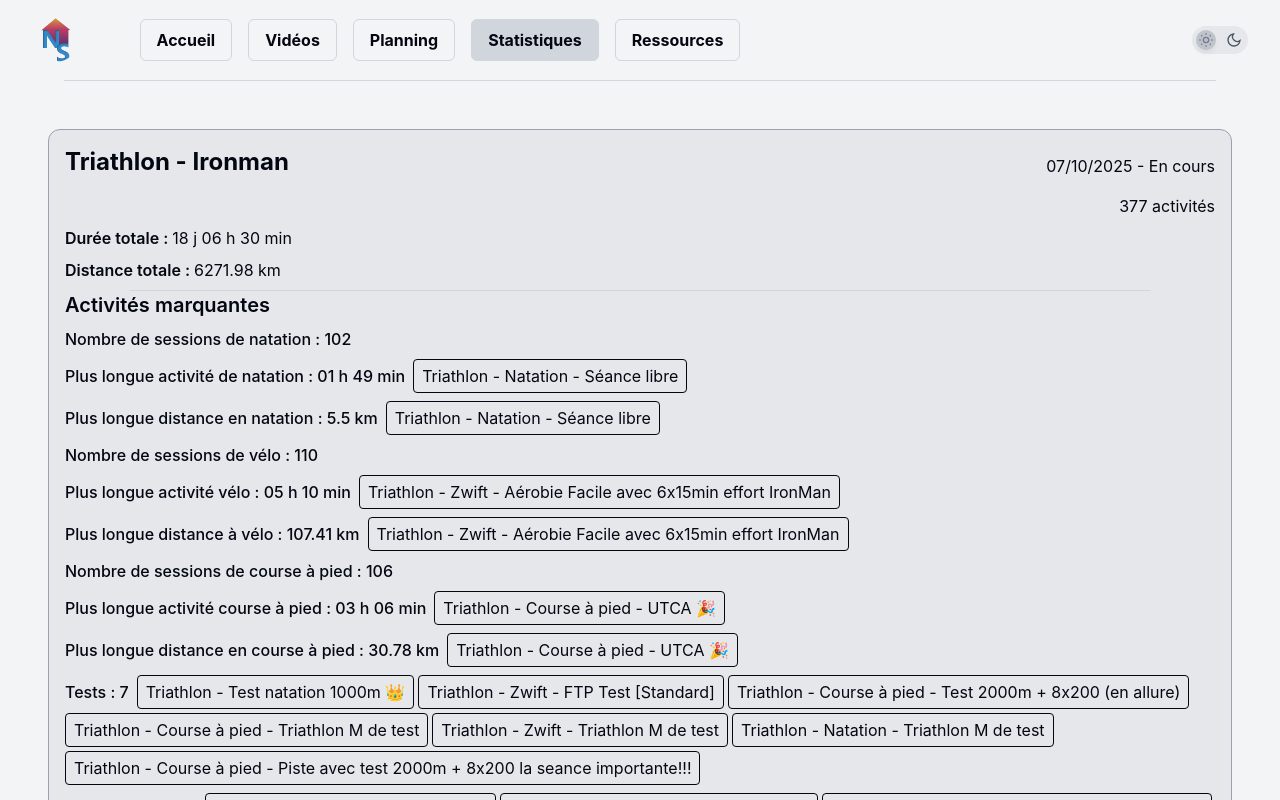
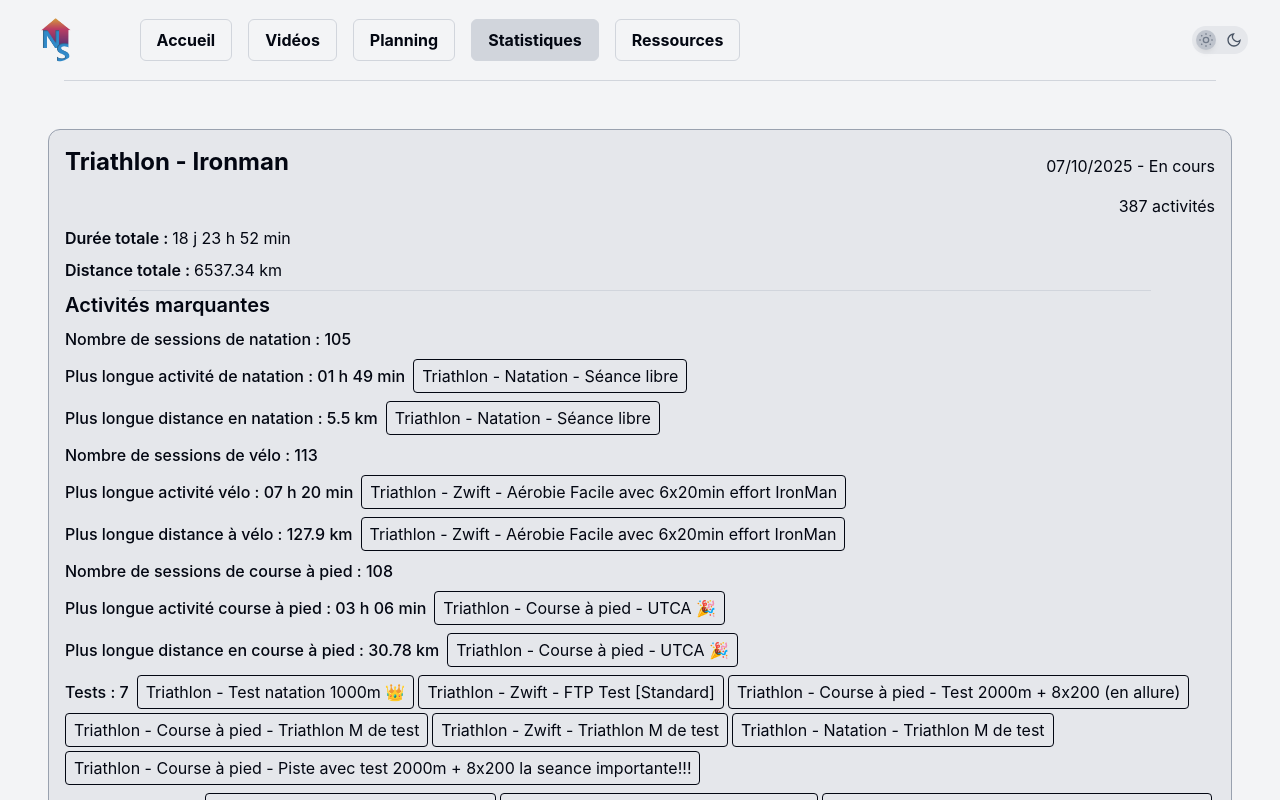
Before and after one commit to niveau-superieur/site-web, a Vue app: page /#/stats in a window 1280 px wide. Shown: the top 800 px of the page. Built offline with nearby package versions, Linux system fonts and the light colour scheme.

Commit message:
chore: maj data 2026-08-09

```diff
--- a/src/data/activity/activityTypes/cardioActivities.ts
+++ b/src/data/activity/activityTypes/cardioActivities.ts
@@ -2,6 +2,22 @@ import type { Activity } from '@/types/activity'
 import { activityTags } from '../activityTags'
 
 export const cardioActivities: Activity[] = [
+  {
+    name: `Triathlon - Circuit training`,
+    date: '2026-08-07',
+    duration: 12,
+    tags: [activityTags.sport, activityTags.cardio],
+    programs: ['triathlonIronmanProgram'],
+    description: `Circuit à faire 1 fois, 40" d'effort, 20" de récup :\n- Jumpingjacks\n- Pompes spiderman\n- Gainage latéral avec rotation à droite\n- Fentes avant\n- Burpees\n- Gainage latéral avec rotation à gauche\n- Superman\n- Climbers\n- Levées de bassin surélevé 1 jambe jambe droite\n- Arm leg plank\n- Battements de jambes ciseaux\n- Levées de bassin surélevé 1 jambe jambe gauche`,
+  },
+  {
+    name: `Triathlon - Réveil matin`,
+    date: '2026-08-03',
+    duration: 15,
+    tags: [activityTags.sport, activityTags.cardio],
+    programs: ['triathlonIronmanProgram'],
+    description: `Circuit à faire 1 fois, 15" entre chaque exo :\n- 30 Jumpingjacks\n- 40 Montées de genoux\n- 10 Pompes\n- 20 Squats sumo\n- 20 Squats\n- 20 Fentes avant\n- 10 Pompes\n- 20 Boxe punches\n- 20 Tirage triceps à l'élastique (résistance 35kg)\n- 20 Curl biceps à la barre (barre à 20kg)\n- 10 Pompes\n- 20 Battements de jambes ciseaux\n- 20 Climbers\n- 20 Russian twists`,
+  },
   {
     name: `Triathlon - Circuit training`,
     date: '2026-07-30',
--- a/src/data/activity/activityTypes/cyclingActivities.ts
+++ b/src/data/activity/activityTypes/cyclingActivities.ts
@@ -2,6 +2,33 @@ import type { Activity } from '@/types/activity'
 import { activityTags } from '../activityTags'
 
 export const cyclingActivities: Activity[] = [
+  {
+    name: `Triathlon - Zwift - Aérobie Facile avec 6x20min effort IronMan`,
+    date: '2026-08-08',
+    duration: 440,
+    distance: 127.9,
+    tags: [activityTags.sport, activityTags.cycling],
+    programs: ['zwiftPlatineProgram', 'triathlonIronmanProgram'],
+    description: `ALORS...\nIl y en a des choses à dire sur cette session.\nDéjà je me suis dit que ça pourrait être bien de tenter une nocturne, la session devait durer 5h30, autant le faire quand les températures sont les plus fraiches. Le home trainer fait du bruit mais en ce moment je n'ai de voisins autant en profiter.\nEt ça a dérapé.\nJe pensais que les 6h30 estimées par Zwift sur le circuit étaient incorrectes (c'est très souvent le cas, je met régulièrement moins de temps que prévu pour faire un circuit). Et il s'avère qu'il y avait un piège, à savoir l'Alpe du Zwift à la toute fin du circuit (1km de D+ sur 12km à faire après 115km...)\nEt j'ai terminé les 5h30 pile au pied de l'Alpe.\nPlutôt que d'aller courir, je me suis dit que j'allais terminer le circuit, et j'ai ajouté 2h pour monter l'Alpe (c'est nul pour info, j'ai un record à 1h20 et je tourné à 1h30 et je suis très moyen)\nMais ça me fait finir la session après 7h20 d'effort, complètement rincé, et à 5h du matin.\nEt pour la nuit à rattraper, c'est mort, le chat a faim à 9h et le fait bien comprendre 😂\nMais au moins le 2ème plus long circuit de Zwift est validé !\n\n🗺️ The Uber Pretzel in Watopia\n\nWarm up\n30 min @ 107-128 W\n\nRépéter 6 fois\nHard\n20 min @ 137-158 W\nEasy\n30 min @ 107-128 W`,
+  },
+  {
+    name: `Triathlon - Zwift - Souple`,
+    date: '2026-08-08',
+    duration: 116,
+    distance: 52.85,
+    tags: [activityTags.sport, activityTags.cycling],
+    programs: ['zwiftPlatineProgram', 'triathlonIronmanProgram'],
+    description: `🗺️ Road to Ruins in Watopia\n\nWarm up\n20 min @ 126-152 W\n\nActive\n1:20:00 @ 161-182 W\n\nCool Down\n20 min @ 126-152 W`,
+  },
+  {
+    name: `Triathlon - Zwift - qualité de "jambes" en %FTP`,
+    date: '2026-08-04',
+    duration: 88,
+    distance: 40.17,
+    tags: [activityTags.sport, activityTags.cycling],
+    programs: ['zwiftPlatineProgram', 'triathlonIronmanProgram'],
+    description: `🗺️ Double Espresso in Paris\n\nWarm up\n7 min @ 118-139 W\n\nMontée en puissance en 4 étapes\n2 min @ 118-139 W\n2 min @ 139-161 W\n2 min @ 161-182 W\n2 min @ 182-203 W\n\nRécupération\n5 min @ 107-128 W\n\nRépéter 6 fois\nTravail sur une jambe\n30 sec @ 75-96 W\n3x(30 sec jambes droite, puis 30sec jambes gauche)\nrécup avec 2 jambes\n1 min @ 128-150 W\n\nRécupération\n5 min @ 107-128 W\n\nRépéter 4 fois\nTravail puissance au dessus de l'effort de course\n3 min @ 182-203 W 75-85 rpm\nEasy\n6 min @ 126-152 W 85-95 rpm\n\nVitesse de jambes\n5 min @ 152-163 W 95-105 rpm\n\nCool Down\n10 min @ 126-152 W`,
+  },
   {
     name: `Triathlon - Zwift - Long "ride" souple`,
     date: '2026-08-02',
--- a/src/data/activity/activityTypes/runningActivities.ts
+++ b/src/data/activity/activityTypes/runningActivities.ts
@@ -2,6 +2,24 @@ import type { Activity } from '@/types/activity'
 import { activityTags } from '../activityTags'
 
 export const runningActivities: Activity[] = [
+  {
+    name: `Triathlon - Course à pied - Circuit rituel`,
+    date: '2026-08-07',
+    duration: 97,
+    distance: 15.48,
+    tags: [activityTags.sport, activityTags.running],
+    programs: ['triathlonIronmanProgram'],
+    description: `Enfin un vrai circuit long avec Augustin, qui s'est très bien passé grâce au débat qui fait se focus sur autre chose que la course (1 homme VS 100 enfants, combat à mort à mains nues, qui gagne ? N'hésitez pas à proposer votre version en commentaire ^^)\n\nRituel de chaque semaine même parcours d'environ 15 à 18KM à 60%-70%\nBien regarder son cardio, pour pouvoir le comparer par la suite.\n\nActive\n16.0 km @ 05:00-05:35 min/km`,
+  },
+  {
+    name: `Triathlon - Course à pied - 3x3000m`,
+    date: '2026-08-05',
+    duration: 96,
+    distance: 20.16,
+    tags: [activityTags.sport, activityTags.running],
+    programs: ['triathlonIronmanProgram'],
+    description: `Très difficile ces 3000m à ce rythme !\n\nWarm up\n3.00 km @ 05:04-05:55 min/km\n\nRépéter 3 fois\nHard\n3.00 km @ 03:38-04:06 min/km\nEasy\n1.00 km @ 05:08-05:55 min/km\n\nCool Down\n5.00 km @ 05:08-06:25 min/km`,
+  },
   {
     name: `Triathlon - Course à pied - 4x1500 à 4 allures`,
     date: '2026-08-02',
--- a/src/data/activity/activityTypes/swimmingActivities.ts
+++ b/src/data/activity/activityTypes/swimmingActivities.ts
@@ -2,6 +2,33 @@ import type { Activity } from '@/types/activity'
 import { activityTags } from '../activityTags'
 
 export const swimmingActivities: Activity[] = [
+  {
+    name: `Triathlon - Natation - 2000 non stop!!!`,
+    date: '2026-08-08',
+    duration: 56,
+    distance: 2.8,
+    tags: [activityTags.sport, activityTags.swimming],
+    programs: ['triathlonIronmanProgram'],
+    description: `Warm up\n400 m @ 02:32-03:28 sec/100m\n25 crawl - 25 rattrapé devant - 25 crawl - 25 waterpolo\n\nActive\n2000 m @ 02:10-02:22 sec/100m\n\nCool Down\n400 m @ 02:32-03:28 sec/100m\nsouple`,
+  },
+  {
+    name: `Triathlon - Natation - Mixte`,
+    date: '2026-08-05',
+    duration: 59,
+    distance: 3.0,
+    tags: [activityTags.sport, activityTags.swimming],
+    programs: ['triathlonIronmanProgram'],
+    description: `Warm up\n300 m @ 02:36-02:59 sec/100m\n3x(crawl /touché épaule / crawl / brasse)\n\nTravail respiration\n300 m @ 02:36-02:59 sec/100m\nrespiration 3/5/7/9 /...max et recommencer\n\nActive\n400 m @ 01:49-01:59 sec/100m\n4 x 100: Crawl vite, récup 20sec\n\nActive\n400 m @ 01:49-01:59 sec/100m\n8x 50 : 1-3-5-7 en jambes avec pull devant comme une planche + 2-4-6-8 en bras pull-buoy., récup 20sec\n\nActive\n400 m @ 01:49-01:59 sec/100m\n400m palmes - objectif : allonger la glisse\n\nActive\n1000 m @ 01:49-01:59 sec/100m\n5 x 200 Crawl plaquettes allure récup 20sec\n\nCool Down\n200 m @ 02:36-02:59 sec/100m`,
+  },
+  {
+    name: `Triathlon - Natation - 4x100+3x100+2x100 vite`,
+    date: '2026-08-03',
+    duration: 63,
+    distance: 3.0,
+    tags: [activityTags.sport, activityTags.swimming],
+    programs: ['triathlonIronmanProgram'],
+    description: `Warm up\n800 m @ 02:59-03:28 sec/100m\n- 200 souple\n- 3x100 (25 bras droit 25 crawl 25 bras gauche 25 crawl)\n- 6x50 (25 pouce le long du corps 25 crawl )\n\nActive\n400 m @ 02:32-02:44 sec/100m\n- 400 palmes\n\nActive\n400 m @ 02:22-02:32 sec/100m\n- 4x100 vite récup 15sec\n\nActive\n300 m @ 02:32-02:44 sec/100m\n- 300 pullbuoy faire le moins de mouvements possible, rechercher la glisse\n\nActive\n300 m @ 02:13-02:22 sec/100m\n-3 x100 vite récup 15sec\n\nActive\n300 m @ 02:32-02:44 sec/100m\n- 300 pullbuoy faire le moins de mouvements possible, rechercher la glisse\n\nActive\n300 m @ 02:05-02:13 sec/100m\n- 3x100 vite récup 15sec\n\nCool Down\n200 m @ 02:59-03:28 sec/100m\nsouple en brasse`,
+  },
   {
     name: `Triathlon - Natation - 4x500 + 8x(50+150)`,
     date: '2026-08-01',
```
